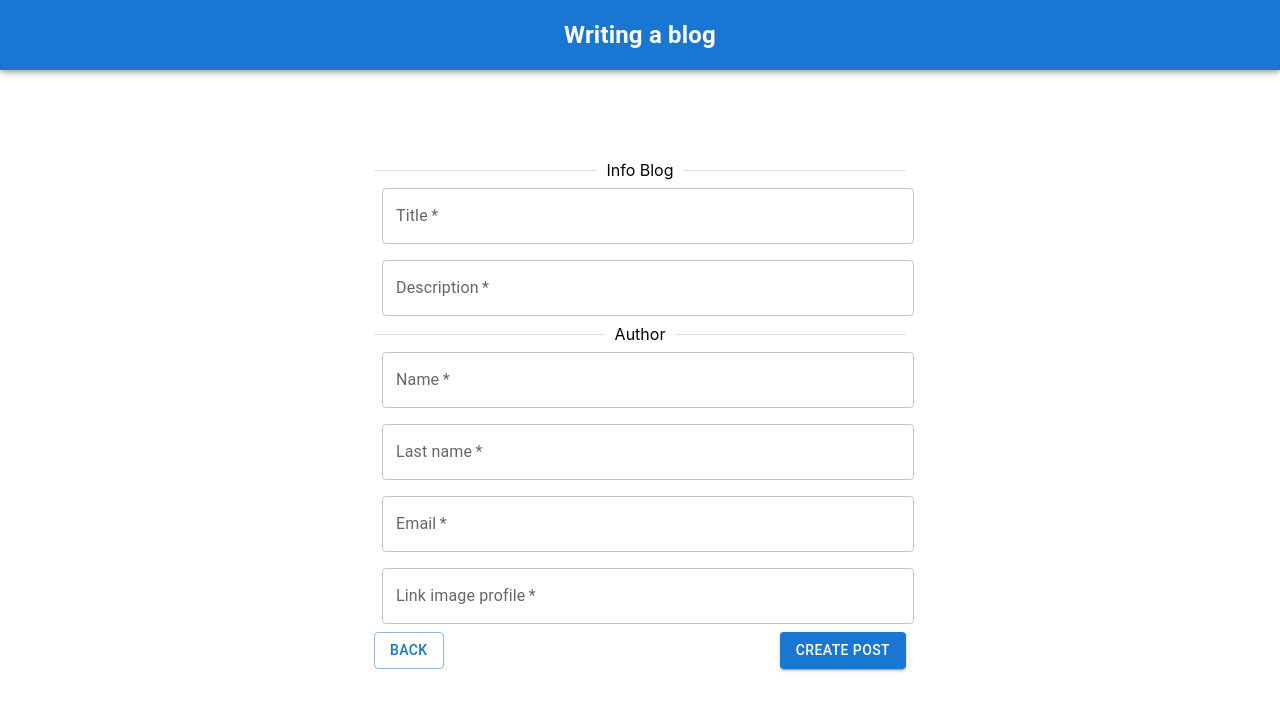
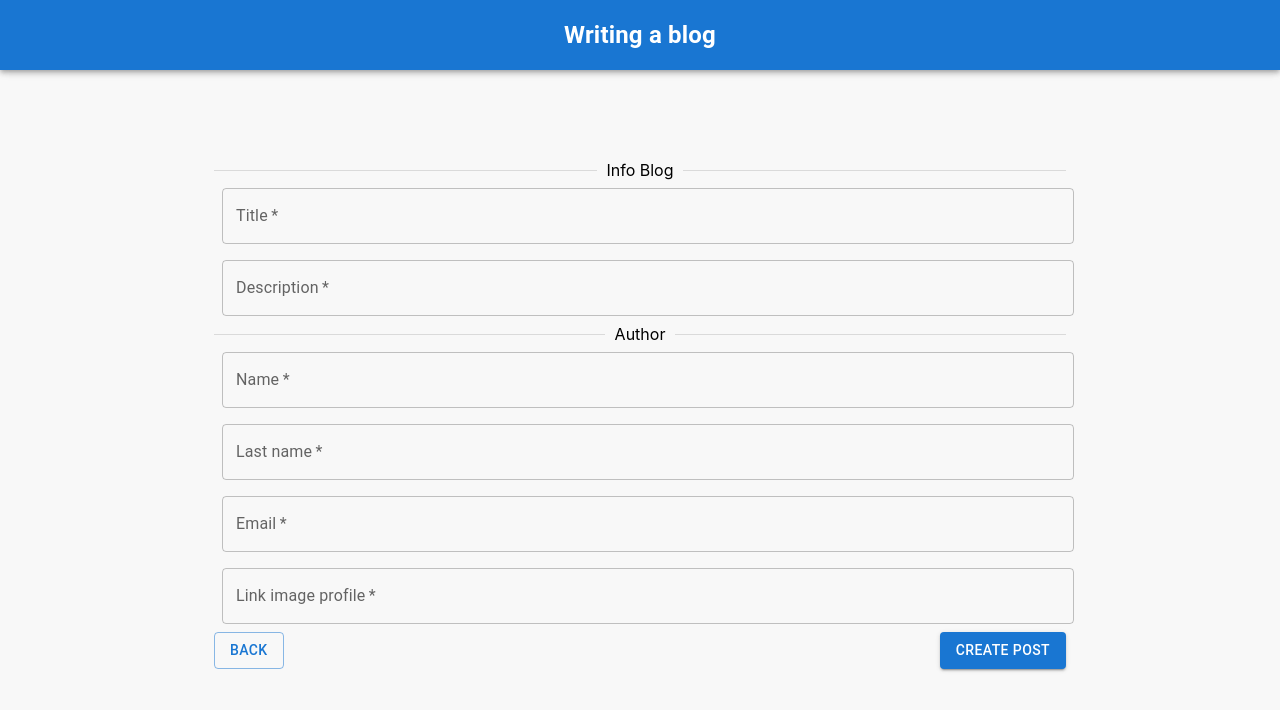
Before and after one commit to MatheoNieto/blog-app, a Next.js app: page /create-article/CreateArticle in a window 1280 px wide. Shown: the top 710 px of the page. Built offline with nearby package versions, Linux system fonts and the light colour scheme.

Commit message:
to create layout

```diff
--- a/components/Header/Header.styles.ts
+++ /dev/null
@@ -1,14 +0,0 @@
-
-export const makeStyles = {
-  contentHeader: {
-    padding: 2,
-    flexDirection: 'column',
-    alignItems: 'center',
-    justifyContent: 'center'
-  },
-  titleHeader: {
-    textAlign: 'center',
-    fontWeight: 'bold',
-    fontSize: 24,
-  },
-};
--- a/components/Header/Header.tsx
+++ b/components/Header/Header.tsx
@@ -1,8 +1,25 @@
 import React, {FC} from 'react';
 import {Typography, AppBar, Grid, Button} from '@mui/material';
-import {makeStyles} from './Header.styles';
-import {HeaderProps} from './Header.types';
 import Link from 'next/link';
+
+type HeaderProps = {
+  title: string;
+  createPost?: boolean;
+};
+
+const makeStyles = {
+  contentHeader: {
+    padding: 2,
+    flexDirection: 'column',
+    alignItems: 'center',
+    justifyContent: 'center',
+  },
+  titleHeader: {
+    textAlign: 'center',
+    fontWeight: 'bold',
+    fontSize: 24,
+  },
+};
 
 const Header: FC<HeaderProps> = ({title, createPost}) => {
   return (
@@ -14,7 +31,9 @@ const Header: FC<HeaderProps> = ({title, createPost}) => {
 
         {createPost && (
           <Link href="/create-article">
-            <Button variant="contained" color="secondary" >Create your post</Button>
+            <Button variant="contained" color="secondary">
+              Create your post
+            </Button>
           </Link>
         )}
       </Grid>
--- a/components/Header/Header.types.ts
+++ /dev/null
@@ -1,4 +0,0 @@
-export type HeaderProps = {
-  title: string;
-  createPost?: boolean;
-}
--- /dev/null
+++ b/components/Layout/Layout.tsx
@@ -0,0 +1,32 @@
+import React, {FC} from 'react';
+import {Header} from '../Header';
+import {Box} from '@mui/material';
+
+type LayoutProps = {
+  titleHeader: string;
+  createPost?: boolean;
+  children: React.ReactNode;
+};
+
+const makeStyles = {
+  contentBody: {
+    backgroundColor: '#F8F8F8',
+    p: 20,
+    height: '100vh',
+    flexDirection: 'row',
+    overflow: 'auto',
+  },
+};
+
+const Layout: FC<LayoutProps> = ({titleHeader, createPost, children}) => {
+  return (
+    <>
+      <Header title={titleHeader} createPost={createPost} />
+      <Box component="div" sx={makeStyles.contentBody}>
+        {children}
+      </Box>
+    </>
+  );
+};
+
+export default Layout;
--- /dev/null
+++ b/components/Layout/index.ts
@@ -0,0 +1 @@
+export {default as Layout} from './Layout';
--- a/pages/create-article/CreateArticle.tsx
+++ b/pages/create-article/CreateArticle.tsx
@@ -9,7 +9,7 @@ import {
   Grid,
   Alert,
 } from '@mui/material';
-import {Header} from '../../components/Header';
+import {Layout} from '../../components/Layout';
 import Link from 'next/link';
 
 const CreateArticle: NextPage = () => {
@@ -38,10 +38,8 @@ const CreateArticle: NextPage = () => {
   };
 
   return (
-    <>
-      <Header title="Writing a blog" />
+    <Layout titleHeader="Writing a blog">
       <Container maxWidth="md">
-        <Box component="div" sx={{p: 20, height: '100vh'}}>
         {error && (
           <Alert variant="outlined" severity="error" sx={{marginBottom: 2}}>
             {error}
@@ -103,9 +101,8 @@ const CreateArticle: NextPage = () => {
             </Button>
           </Grid>
         </Box>
-        </Box>
       </Container>
-    </>
+    </Layout>
   );
 };
 
```
Also changed, not shown: pages/article/[articleId].tsx (+6 -7 lines), pages/home/Home.styles.ts (deleted, +0 -10 lines), pages/home/Home.tsx (+5 -6 lines). Lines whose indentation alone changed are shown as unchanged.
